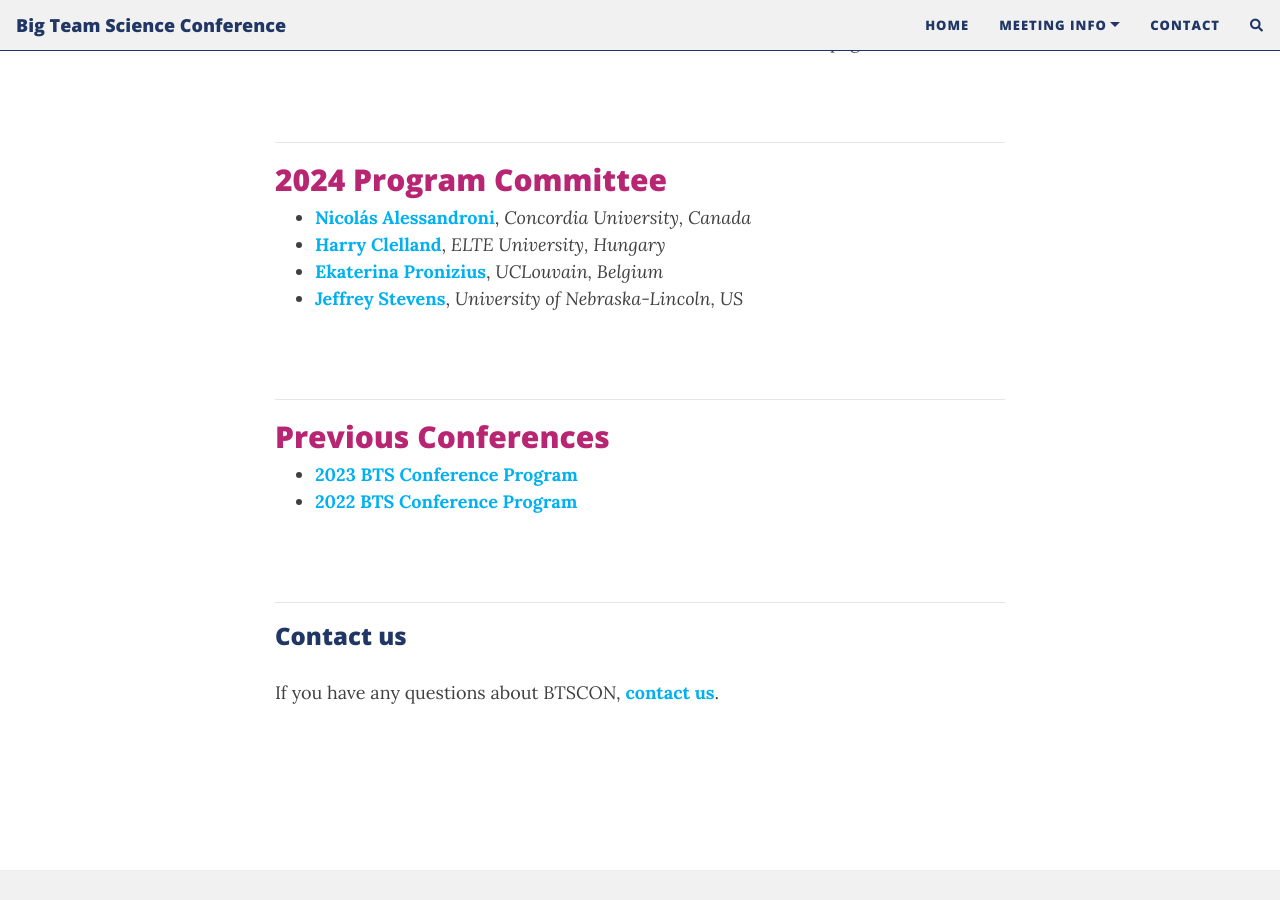
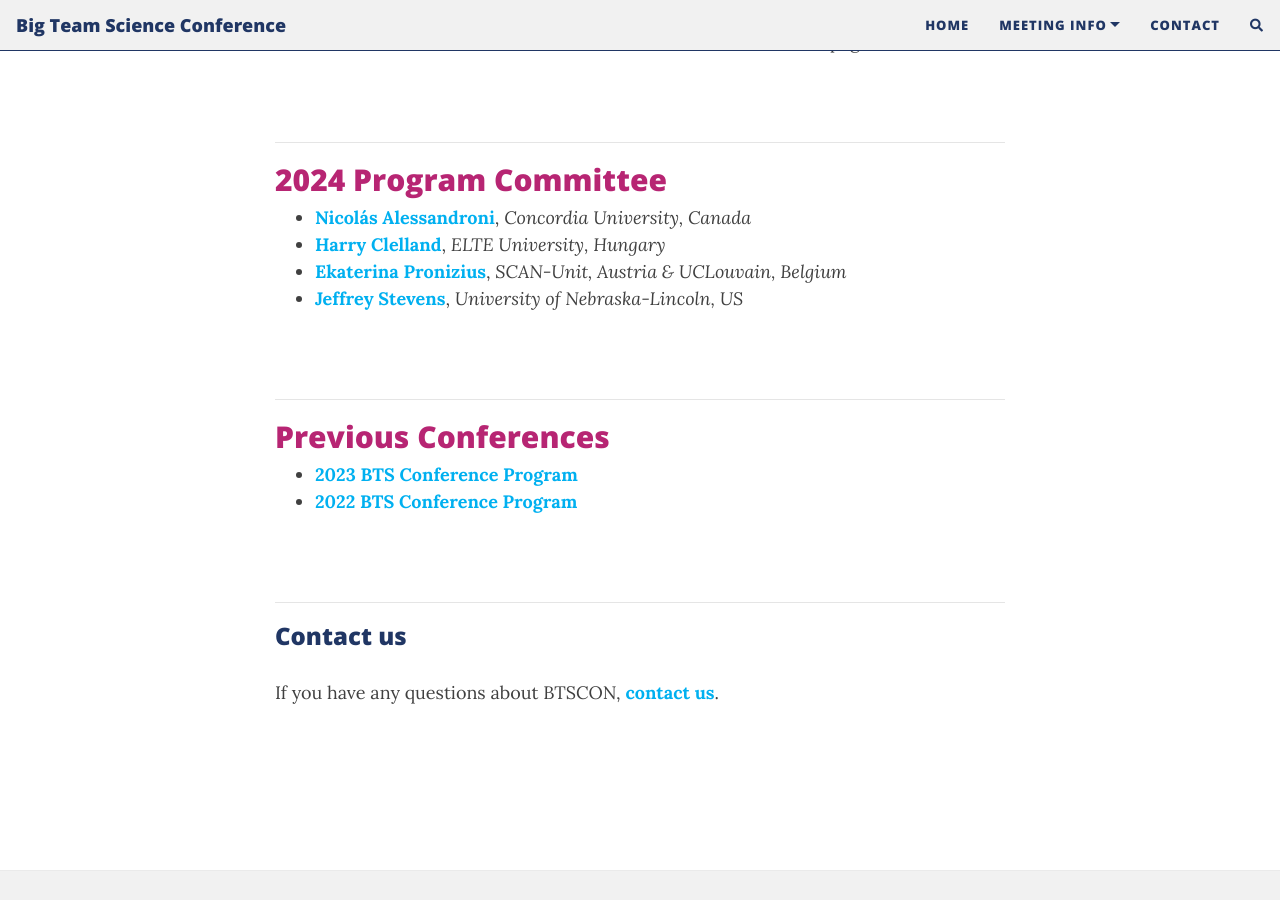
Before and after one commit to bigteamscienceconference/bigteamscienceconference.github.io, a Jekyll site: the page built from program.md, in a window 1280 px wide and 900 px high, scrolled down 502 px. Built offline with Jekyll 4.4.1, drawn with Linux system fonts in a browser that asks for light colours; nearby versions of some CDN libraries; comment, search, counter and statistics services are not loaded.

Commit message:
Update program.md

```diff
--- a/program.md
+++ b/program.md
@@ -34,7 +34,7 @@
 ## 2024 Program Committee
 * [**Nicolás Alessandroni**](https://scholar.google.com/citations?user=O0JkchsAAAAJ&hl=en), *Concordia University, Canada*
 * [**Harry Clelland**](https://scholar.google.com/citations?user=BfKnTpEAAAAJ&hl=en), *ELTE University, Hungary*
-* [**Ekaterina Pronizius**](https://pronizius.com/), *UCLouvain, Belgium*
+* [**Ekaterina Pronizius**](https://pronizius.com/), *SCAN-Unit, Austria & UCLouvain, Belgium*
 * [**Jeffrey Stevens**](https://jeffreyrstevens.quarto.pub/), *University of Nebraska-Lincoln, US*
 
 <br>
```
